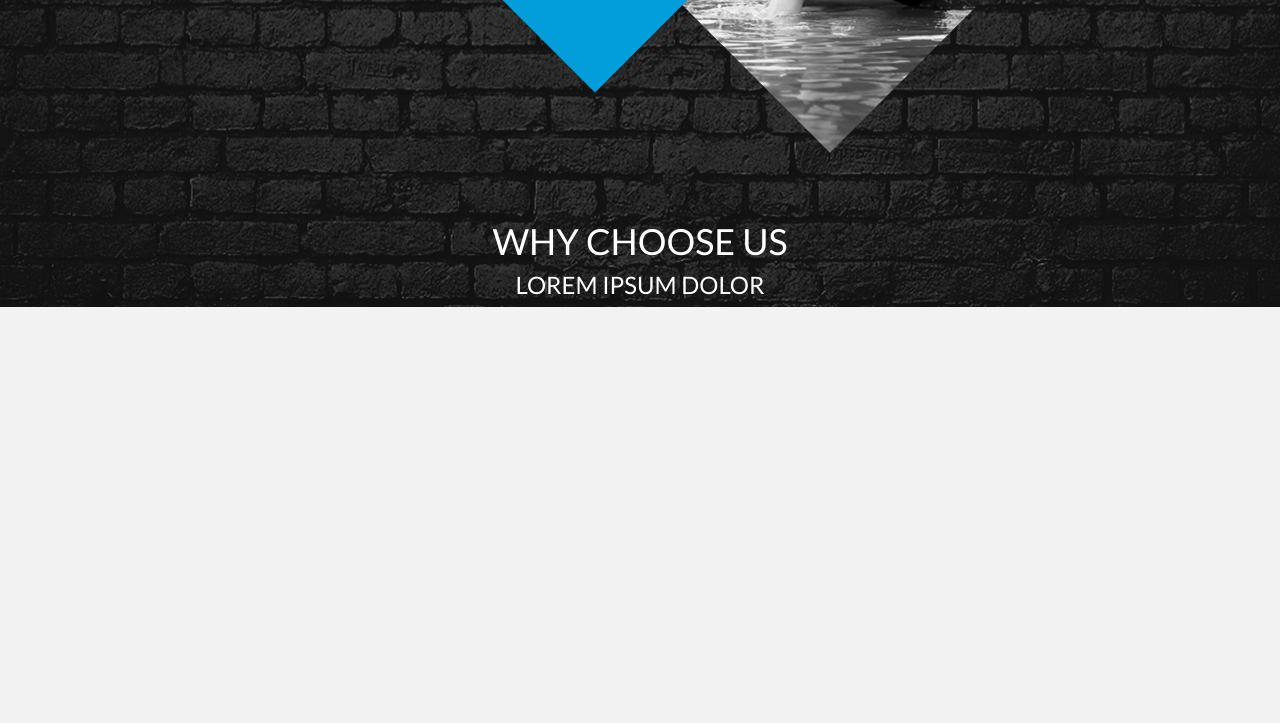
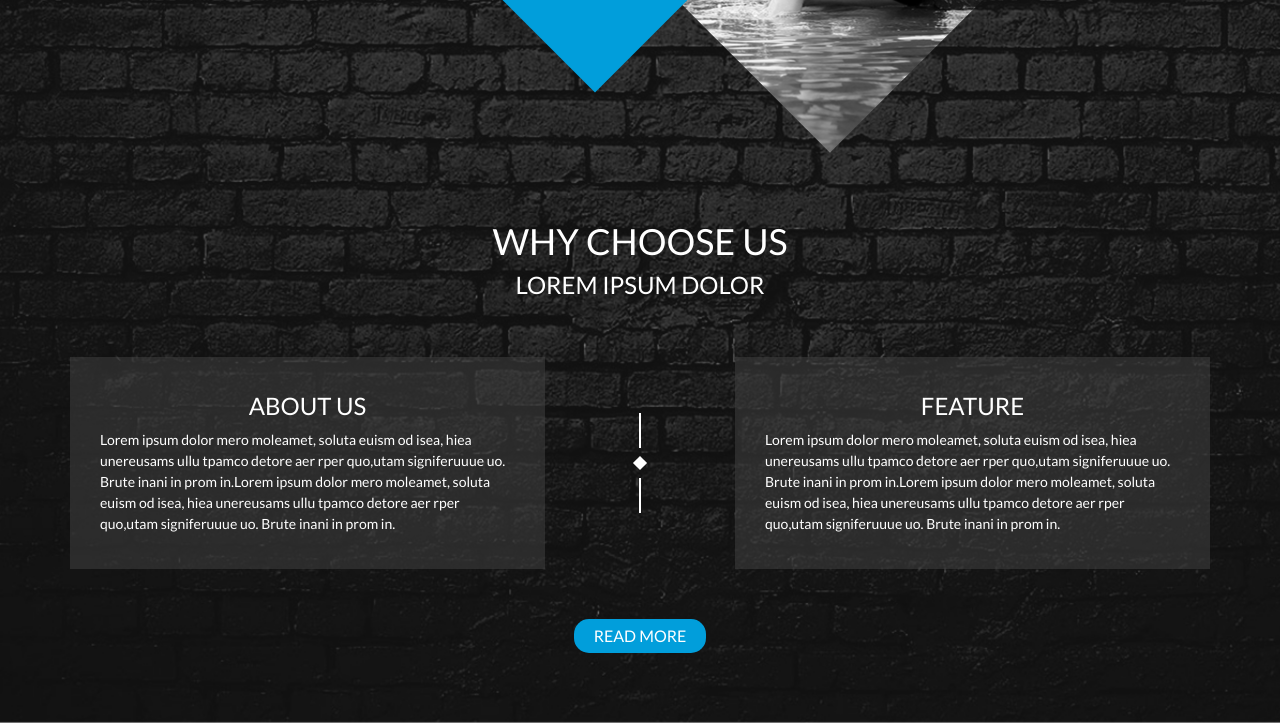
Before and after one commit to DenisArt-dev/CreativeTaglineHere, a plain HTML site: page index.html in a window 1280 px wide. Shown: the part 1064-1787 px from the top of the page. Before the commit the page ends 1371 px from the top, so only its background shows below. Drawn offline with nearby package versions, Linux system fonts and the light colour scheme.

Commit message:
WhyChooseUs

```diff
--- a/index.html
+++ b/index.html
@@ -181,8 +181,28 @@
                     <h1>WHY CHOOSE US</h1>
                     <h3>LOREM IPSUM DOLOR</h3>
                 </div>
-                <div class="col-6"></div>
-                <div class="col-6"></div>
+                <div class="WhyChooseUs__card col-5">
+                    <h3>ABOUT US</h3>
+                    <p>Lorem ipsum dolor  mero moleamet, soluta euism od isea, hiea unereusams ullu tpamco detore  aer rper quo,utam signiferuuue uo. Brute inani in prom in.Lorem ipsum dolor  mero moleamet, soluta euism od isea, hiea unereusams ullu tpamco detore  aer rper quo,utam signiferuuue uo. Brute inani in prom in.</p>
+                </div>
+                <div class="WhyChooseUs__icon col-2">
+
+                    <div class="iconSep">
+                        <div class="iconSep__line"></div>
+                        <div class="iconSep__rhomb"></div>
+                        <div class="iconSep__line"></div>
+                    </div>
+
+                </div>
+                <div class="WhyChooseUs__card col-5">
+                    <h3>FEATURE</h3>
+                    <p>Lorem ipsum dolor  mero moleamet, soluta euism od isea, hiea unereusams ullu tpamco detore  aer rper quo,utam signiferuuue uo. Brute inani in prom in.Lorem ipsum dolor  mero moleamet, soluta euism od isea, hiea unereusams ullu tpamco detore  aer rper quo,utam signiferuuue uo. Brute inani in prom in.</p>
+                </div>
+            </div>
+            <div class="row">
+                <div class="WhyChooseUs__button col-12">
+                    <button>READ MORE</button>
+                </div>
             </div>
 
         </div>
--- a/style/style.css
+++ b/style/style.css
@@ -17,8 +17,10 @@
     --color2: #1b1b1b;
     --color3: #fff;
     --color4: #f2f2f2;
+    --color5: rgba(69, 69, 69, 0.5);
     --shadow: 2px 2px 10px rgb(7, 7, 7);
     --transition: all 0.3s;
+    --titleMargin: 50px;
 }
 
 body {
@@ -59,6 +61,29 @@ button {
     font-weight: 900;
     font-size: 60px;
 }
+
+
+.iconSep {
+    text-align: center;
+
+}
+
+.iconSep__line {
+    height: 35px;
+    width: 2px;
+    border-left: solid 2px var(--color3);
+    margin: 0 auto;
+}
+
+.iconSep__rhomb {
+    height: 10px;
+    width: 10px;
+    background-color: var(--color3);
+    transform: rotate(45deg);
+    margin: 10px auto;
+
+}
+
 
 
 .nav-link {
@@ -221,10 +246,20 @@ button {
 .WhyChooseUs {
     margin-top: 400px;
     background-image: url(../img/bgr2.jpg);
+    background-repeat: no-repeat;
+    background-size: cover;
+}
+
+.WhyChooseUs p {
+    margin: 0;
 }
 
 .WhyChooseUs .container {
     padding-top: 500px;
+}
+
+.WhyChooseUs__title {
+    margin-bottom: var(--titleMargin);
 }
 
 .boxBgr {
@@ -245,3 +280,19 @@ button {
 	border-top: 300px solid var(--color4);
 	border-left: 300px solid transparent;
 }
+
+.WhyChooseUs__card {
+    background-color: var(--color5);
+    padding: 35px 30px;
+}
+
+.WhyChooseUs__icon {
+    display: flex;
+    align-items: center;
+    justify-content: center;
+}
+
+.WhyChooseUs__button {
+    text-align: center;
+    margin: 50px auto 70px;
+}
```
